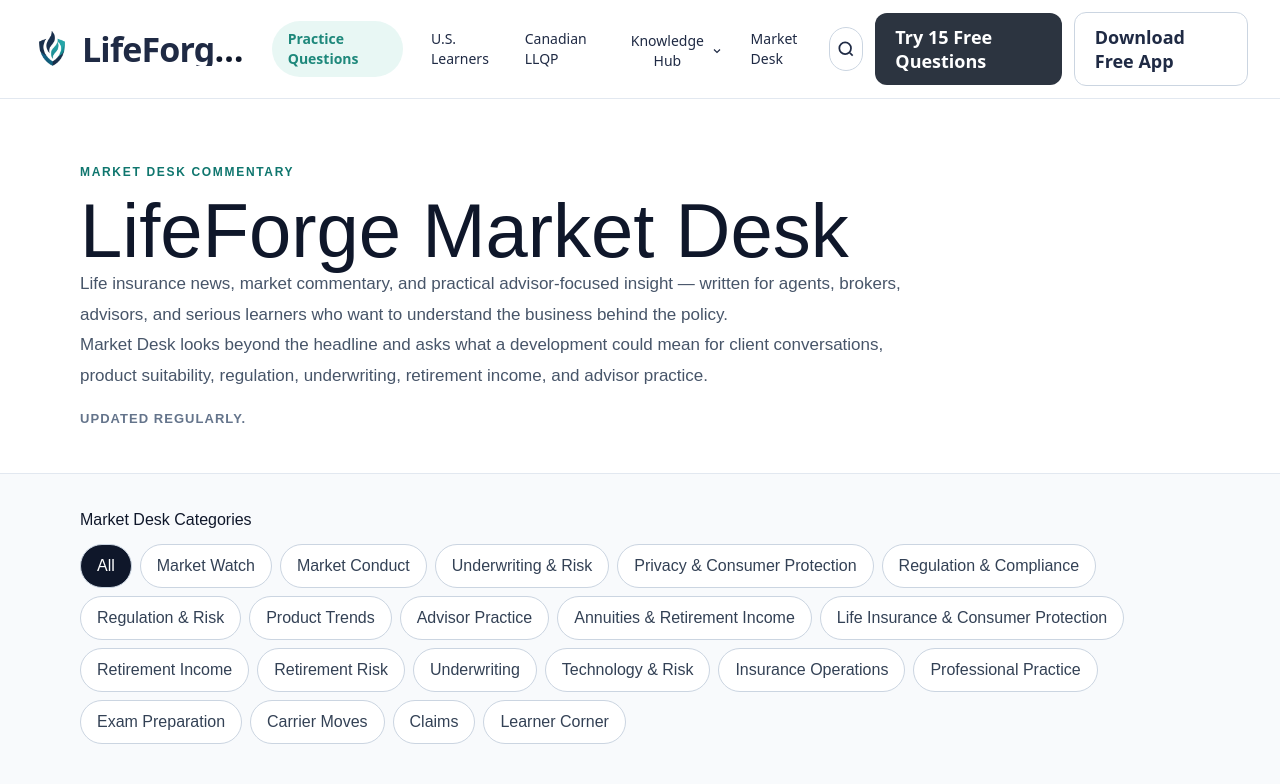
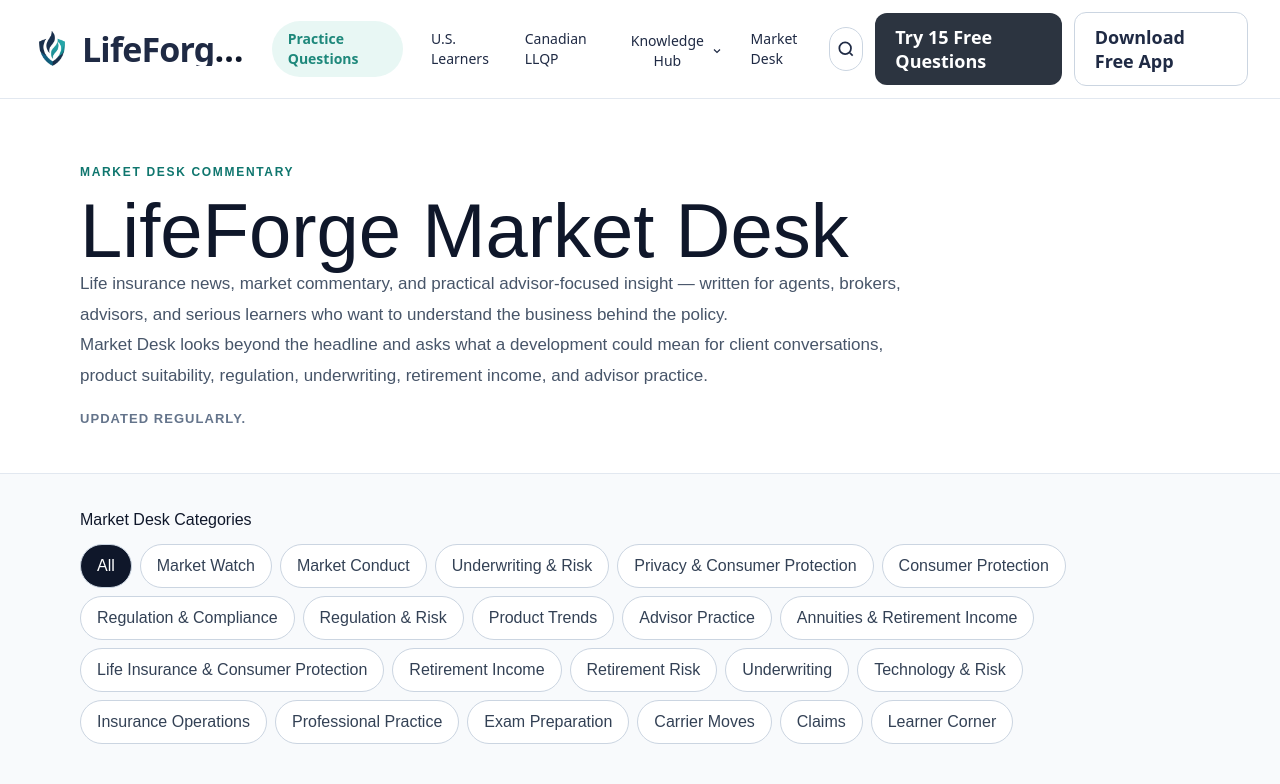
Before and after one commit to jfitz80/LifeForgeStudyPrep, a Next.js app: page /news in a window 1280 px wide. Shown: the top 784 px of the page. Built offline with nearby package versions, Linux system fonts and the light colour scheme.

Commit message:
Wire instant decision article into Market Desk listing

```diff
--- a/app/news/page.tsx
+++ b/app/news/page.tsx
@@ -4,12 +4,13 @@ import "@/data/news-commission-article";
 import "@/data/news-private-credit-liquidity-risk";
 import "@/data/news-asset-ratings-guarantees";
 import "@/data/news-genetic-testing-underwriting";
+import "@/data/news-instant-decision-underwriting";
 import Link from "next/link";
 import type { CSSProperties } from "react";
 import { useMemo, useState } from "react";
 import { getSortedNewsItems, marketDeskDisclaimer, newsItems, type MarketDeskCategory } from "@/data/news";
 
-type CategoryFilter = "All" | MarketDeskCategory | "Market Conduct" | "Underwriting & Risk" | "Privacy & Consumer Protection";
+type CategoryFilter = "All" | MarketDeskCategory | "Market Conduct" | "Underwriting & Risk" | "Privacy & Consumer Protection" | "Consumer Protection";
 
 type NewsCardTitle = {
   title: string;
@@ -22,6 +23,7 @@ const categories: CategoryFilter[] = [
   "Market Conduct",
   "Underwriting & Risk",
   "Privacy & Consumer Protection",
+  "Consumer Protection",
   "Regulation & Compliance",
   "Regulation & Risk",
   "Product Trends",
```
